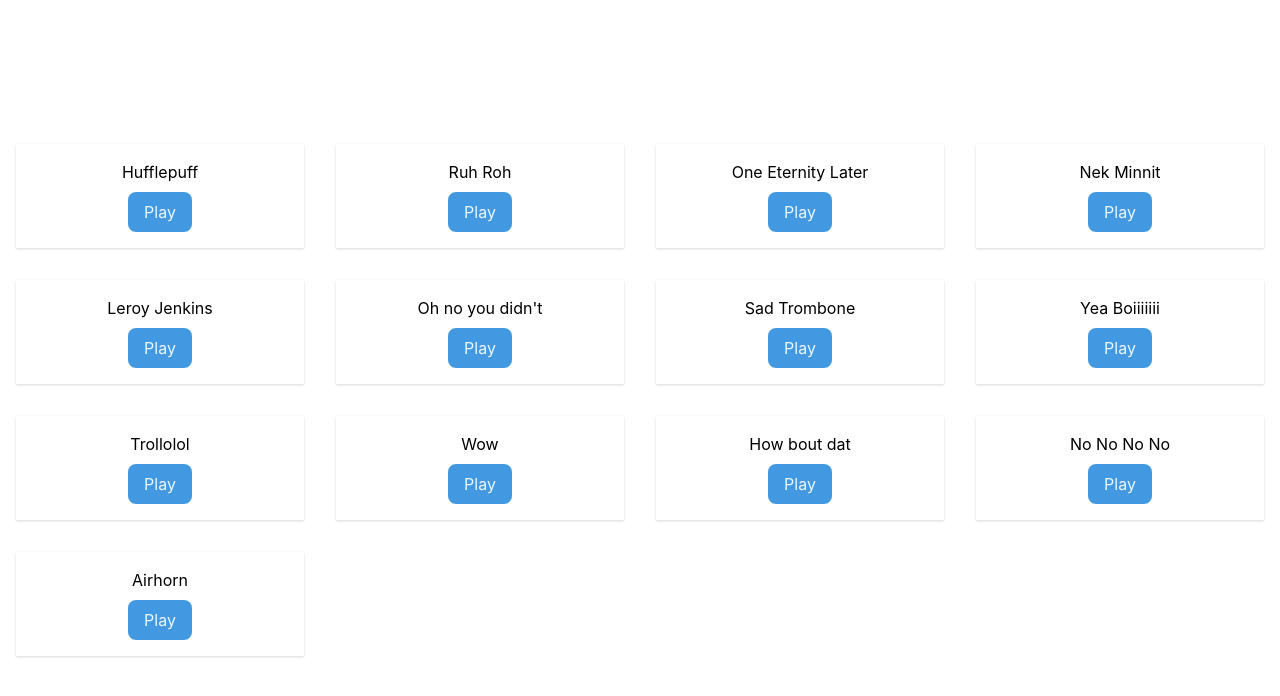
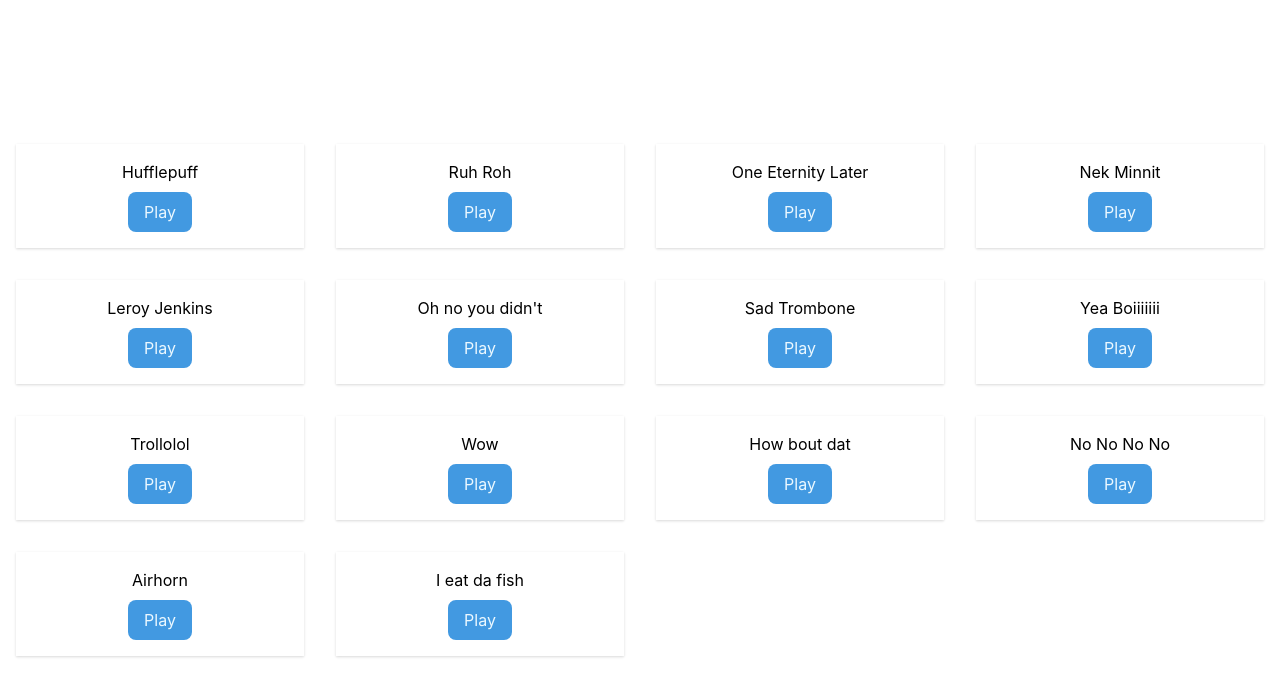
Before and after one commit to jryd/react-soundboard, a React (Create React App) app: page / in a window 1280 px wide. Shown: the top 696 px of the page. Built offline with nearby package versions, Linux system fonts and the light colour scheme.

Commit message:
add i eat the fish sound (#9)
Co-authored-by: James <james.b@iseekplant.com.au>

```diff
--- a/src/audioFiles.js
+++ b/src/audioFiles.js
@@ -50,6 +50,10 @@ const files = [
   {
     name: 'Airhorn',
     url: '/audio/airhorn.mp3'
+  },
+  {
+    name: 'I eat da fish',
+    url: '/audio/i-eat-the-fish.mp3'
   }
 ];
 
```
Also changed, not shown: 1 other file (tests, documents, lock files or other folders).
